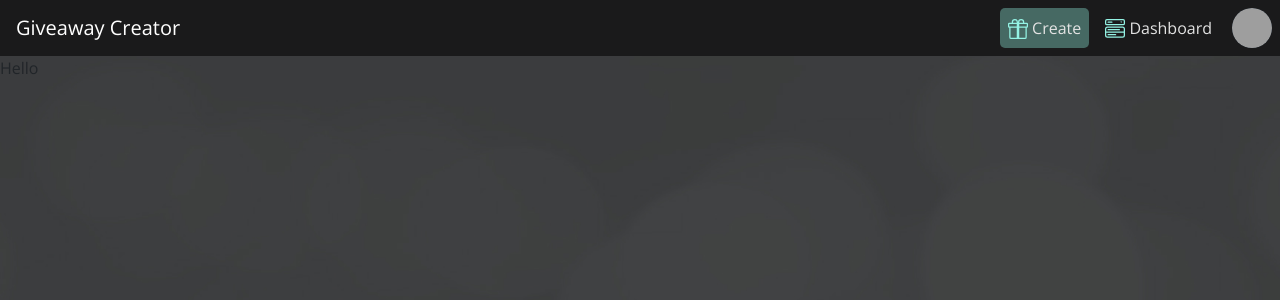
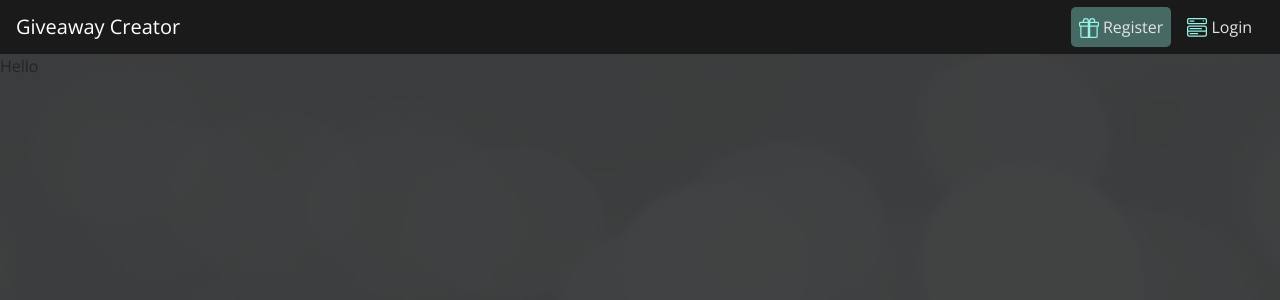
Before and after one commit to Andrei1524/gw-creator, a Nuxt app in the folder client/: page / in a window 1280 px wide. Shown: the top 300 px of the page. Built offline with nearby package versions, Linux system fonts and the light colour scheme; grey boxes are pictures that could not be loaded.

Commit message:
header nav for loggedin/non

```diff
--- a/client/assets/css/override/bootstrap-vue.scss
+++ b/client/assets/css/override/bootstrap-vue.scss
@@ -1,5 +1,13 @@
 // CUSTOM BOOTSTRAP
 .custom-dropdown {
+  .nav-link {
+    padding: 0 0.5rem !important;
+    height: 54px;
+    display: flex;
+    align-items: center;
+    justify-content: center;
+  }
+
   .dropdown-menu {
     background: $black;
     margin: 0;
@@ -23,6 +31,10 @@
   .navbar {
     padding: 0;
     padding-left: 1em;
+  }
+
+  .navbar-brand {
+    padding: 0.75rem 0;
   }
 }
 
--- a/client/components/_shared/Header.vue
+++ b/client/components/_shared/Header.vue
@@ -1,13 +1,14 @@
 <template>
   <div class='header custom-header'>
-    <b-navbar toggleable='lg' type='dark' variant='info'>
+    <b-navbar toggleable='lg' type='dark' variant='info' :class="{'pr-3': !isLoggedIn}">
       <b-navbar-brand href='#'>Giveaway Creator</b-navbar-brand>
 
       <b-navbar-toggle target='nav-collapse'></b-navbar-toggle>
 
       <b-collapse id='nav-collapse' is-nav>
         <!-- Right aligned nav items -->
-        <b-navbar-nav class='ml-auto d-flex align-items-center'>
+        <!--  AUTH NAV  -->
+        <b-navbar-nav class='ml-auto d-flex align-items-center' v-if='isLoggedIn'>
           <b-nav-item href='#' class='special-nav-item'>
             <b-icon icon='gift' aria-hidden='true'></b-icon>
             Create
@@ -35,15 +36,36 @@
             </b-dropdown-item-button>
           </b-nav-item-dropdown>
         </b-navbar-nav>
+
+        <!--  NON AUTH NAV  -->
+        <b-navbar-nav class='ml-auto d-flex align-items-center' v-else>
+          <b-nav-item href='#' class='special-nav-item'>
+            <b-icon icon='gift' aria-hidden='true'></b-icon>
+            Register
+          </b-nav-item>
+          <b-nav-item href='#'>
+            <b-icon icon='menu-button-wide' aria-hidden='true'></b-icon>
+            Login
+          </b-nav-item>
+        </b-navbar-nav>
       </b-collapse>
     </b-navbar>
   </div>
 </template>
 
 <script>
+import { mapGetters } from 'vuex'
+
 export default {
   data() {
     return {}
+  },
+
+  computed: {
+    ...mapGetters('modules/auth', [
+      'isLoggedIn',
+      'loggedInUser'
+    ])
   },
 
   mounted() {
@@ -58,12 +80,12 @@ export default {
 .nav-item {
   margin: 0 0.25em;
 
-  &:last-child {
-    margin: 0;
-  }
-
   .nav-link .b-icon.bi {
     color: $light-blue;
   }
 }
+
+.custom-dropdown {
+  margin: 0;
+}
 </style>
--- a/client/nuxt.config.js
+++ b/client/nuxt.config.js
@@ -40,7 +40,7 @@ export default {
   modules: [
     'bootstrap-vue/nuxt',
     '@nuxtjs/axios',
-    '@nuxtjs/auth'
+    '@nuxtjs/auth-next'
   ],
 
   bootstrapVue: {
--- a/client/package.json
+++ b/client/package.json
@@ -17,7 +17,7 @@
     "bootstrap": "^4.6.0",
     "bootstrap-vue": "^2.21.2",
     "core-js": "^3.15.1",
-    "nuxt": "^2.15.7"
+    "nuxt": "^2.15.8"
   },
   "devDependencies": {
     "@babel/eslint-parser": "^7.14.7",
--- a/client/store/modules/auth.js
+++ b/client/store/modules/auth.js
@@ -1,3 +1,14 @@
 export const state = () => ({
-  user: null
+  user: null,
+  loggedIn: false
 })
+
+export const getters = {
+  isLoggedIn(state) {
+    return state.loggedIn
+  },
+
+  loggedInUser(state) {
+    return state.user
+  }
+}
```
Also changed, not shown: 1 other file (tests, documents, lock files or other folders).
